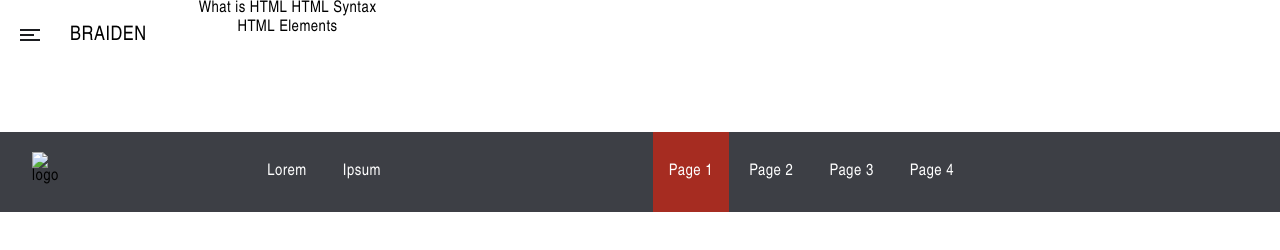
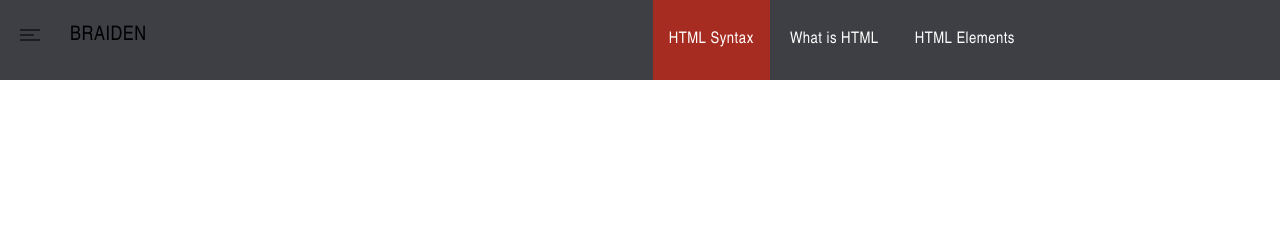
Before and after one commit to braiden-cu/braidencuadra, a plain HTML site: page index.html in a window 1280 px wide. Drawn offline with Linux system fonts and the light colour scheme.

Commit message:
Update index.html

```diff
--- a/index.html
+++ b/index.html
@@ -7,7 +7,10 @@
     <title>Braiden Cuadra</title>
   </head>
   <body>
-    <header class="site-header">
+
+<nav class="navigation">
+
+ <header class="site-header">
       <div class="site-branding">
         <div class="slide-out-menu-toggle">
           <svg width="20px" height="12px" viewBox="0 0 20 12" version="1.1" xmlns="http://www.w3.org/2000/svg" xmlns:xlink="http://www.w3.org/1999/xlink">
@@ -28,48 +31,18 @@
           <a style="margin-left: 50px" href="https://braiden-cu.github.io/braidencuadra/" rel="home">BRAIDEN</a>
         </p>
       </div>
-      <div class="content-nav-bar">
-
-        <nav id="navigation">
-          <a href="javascript:alert('Going to What Is HTML')">What is HTML</a>
-          <a href="javascript:alert('Going to HTML Syntax')">HTML Syntax</a>
-          <a href="javascript:alert('Going to HTML Elements')">HTML Elements</a>
-        </nav>
-
-      </div>
     </header>
-  </body>
-</html>
-
-<nav class="navigation">
-
-      <!-- *** START: Logo *** -->
-      <div class="nav-logo">
-        <a href="index.html">
-          <img src="src/img/logo.png" alt="logo">
-        </a>
-      </div>
-      <!-- *** END: Logo *** -->
-
-
-      <!-- *** START: Nav-Center *** -->
-      <div class="nav-center nav-items">
-        <ul>
-          <li><a href="#">Lorem</a></li>
-          <li><a href="#">Ipsum</a></li>
-        </ul>
-      </div>
-      <!-- *** END: Nav-Center *** -->
-
 
       <!-- *** START: Nav-End *** -->
       <div class="nav-end nav-items">
         <ul>
-          <li class="active"><a href="index.html">Page 1</a></li>
-          <li><a href="#">Page 2</a></li>
-          <li><a href="#">Page 3</a></li>
-          <li><a href="#">Page 4</a></li>
+          <li class="active"><a href="javascript:alert('Going to HTML Syntax')">HTML Syntax</a></li>
+          <li><a href="javascript:alert('Going to What Is HTML')">What is HTML</a></li>
+          <li><a href="javascript:alert('Going to HTML Elements')">HTML Elements</a></li>
         </ul>
       </div>
 
     </nav>
+
+  </body>
+</html>
```
